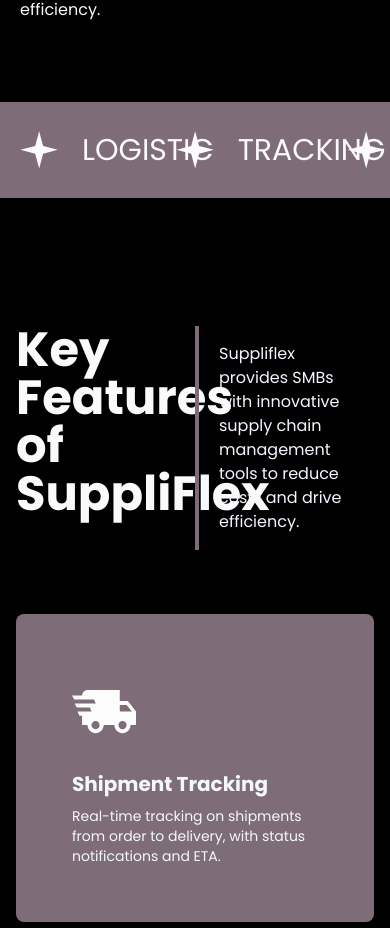
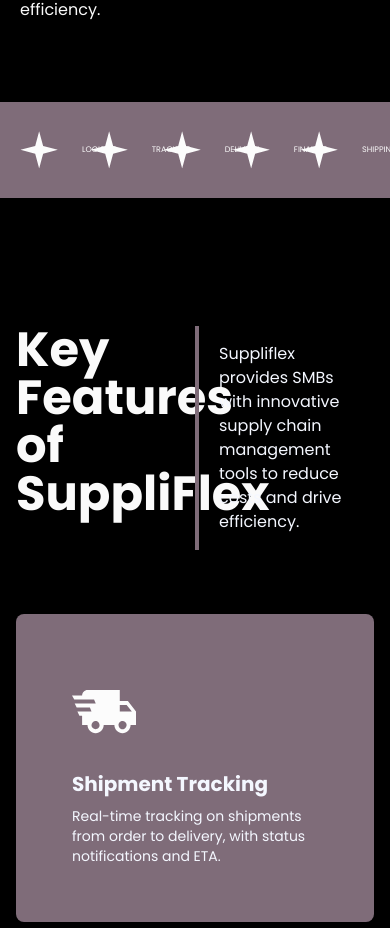
Before and after one commit to Suppliflex/Suppliflex-Front-End, a Next.js app in the folder front-end/: page / in a window 390 px wide. Shown: the part 1210-2138 px from the top of the page. Built offline with nearby package versions, Linux system fonts and the light colour scheme.

Commit message:
updated font size in InfoBanner for responsive scaling

```diff
--- a/front-end/components/InfoBanner.tsx
+++ b/front-end/components/InfoBanner.tsx
@@ -1,33 +1,22 @@
 const InfoBanner: React.FC = () => {
+  const items = ["LOGISTIC", "TRACKING", "DELIVERY", "FINANCE", "SHIPPING"];
+
   return (
     <div className="bg-pink h-24 mt-20 flex items-center">
       <div className="max-w-7xl m-auto w-full">
-        <ul className="flex w-full justify-between pl-5 pr-5">
-          <li className="flex items-center gap-6 text-3xl">
-            {' '}
-            <img src="./img/pictures/sparkle.svg" alt="sparkle" />
-            LOGISTIC
-          </li>
-          <li className="flex items-center gap-6 text-3xl">
-            {' '}
-            <img src="./img/pictures/sparkle.svg" alt="sparkle" />
-            TRACKING
-          </li>
-          <li className="flex items-center gap-6 text-3xl">
-            {' '}
-            <img src="./img/pictures/sparkle.svg" alt="sparkle" />
-            DELIVERY
-          </li>
-          <li className="flex items-center gap-6 text-3xl">
-            {' '}
-            <img src="./img/pictures/sparkle.svg" alt="sparkle" />
-            FINANCE
-          </li>
-          <li className="flex items-center gap-6 text-3xl">
-            {' '}
-            <img src="./img/pictures/sparkle.svg" alt="sparkle" />
-            SHIPPING
-          </li>
+        <ul className="flex w-full justify-between px-5">
+          {items.map((item) => (
+            <li
+              key={item}
+              className="flex items-center gap-6"
+              style={{
+                fontSize: "clamp(0.5rem, -0.155rem + 2.33vw, 2rem)"
+              }}
+            >
+              <img src="./img/pictures/sparkle.svg" alt="sparkle" />
+              {item}
+            </li>
+          ))}
         </ul>
       </div>
     </div>
```
